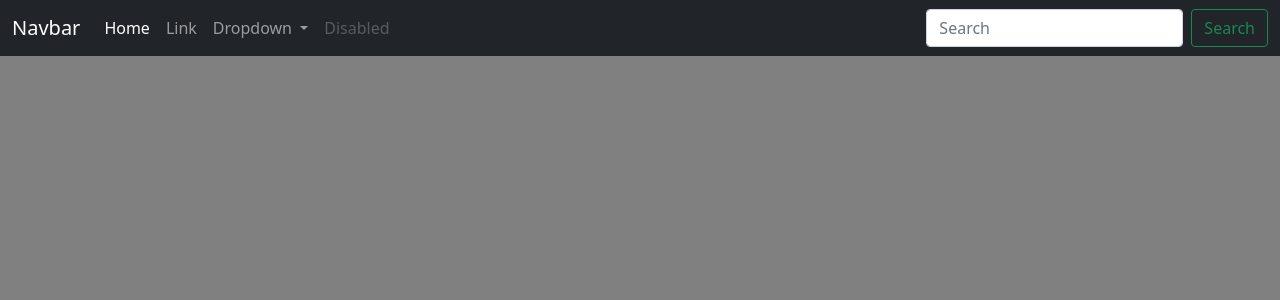
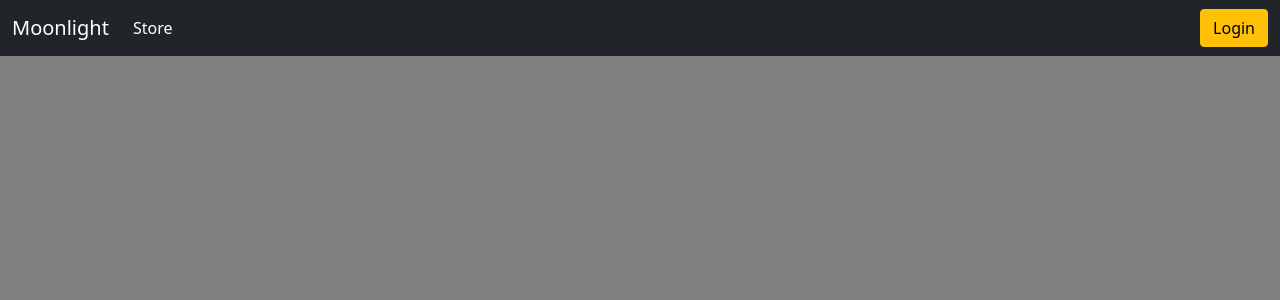
Before and after one commit to caicesardev/ecommerce, a Django app: template ecommerce/store/templates/store/main.html in a window 1280 px wide. Shown: the top 300 px of the page. Run offline with Django 3.2, Linux system fonts and the light colour scheme; the template is opened without the code that fills it, so the values that code supplies are empty.

Commit message:
Customized navbar

```diff
--- a/ecommerce/store/templates/store/main.html
+++ b/ecommerce/store/templates/store/main.html
@@ -19,40 +19,26 @@
 
     <nav class="navbar navbar-expand-lg navbar-dark bg-dark">
         <div class="container-fluid">
-          <a class="navbar-brand" href="#">Navbar</a>
+          <a class="navbar-brand" href="{% url 'store' %}">Moonlight</a>
           <button class="navbar-toggler" type="button" data-bs-toggle="collapse" data-bs-target="#navbarSupportedContent" aria-controls="navbarSupportedContent" aria-expanded="false" aria-label="Toggle navigation">
             <span class="navbar-toggler-icon"></span>
           </button>
           <div class="collapse navbar-collapse" id="navbarSupportedContent">
             <ul class="navbar-nav me-auto mb-2 mb-lg-0">
               <li class="nav-item">
-                <a class="nav-link active" aria-current="page" href="#">Home</a>
-              </li>
-              <li class="nav-item">
-                <a class="nav-link" href="#">Link</a>
-              </li>
-              <li class="nav-item dropdown">
-                <a class="nav-link dropdown-toggle" href="#" id="navbarDropdown" role="button" data-bs-toggle="dropdown" aria-expanded="false">
-                  Dropdown
-                </a>
-                <ul class="dropdown-menu" aria-labelledby="navbarDropdown">
-                  <li><a class="dropdown-item" href="#">Action</a></li>
-                  <li><a class="dropdown-item" href="#">Another action</a></li>
-                  <li><hr class="dropdown-divider"></li>
-                  <li><a class="dropdown-item" href="#">Something else here</a></li>
-                </ul>
-              </li>
-              <li class="nav-item">
-                <a class="nav-link disabled" href="#" tabindex="-1" aria-disabled="true">Disabled</a>
+                <a class="nav-link active" aria-current="page" href="{% url 'store' %}">Store</a>
               </li>
             </ul>
-            <form class="d-flex">
-              <input class="form-control me-2" type="search" placeholder="Search" aria-label="Search">
-              <button class="btn btn-outline-success" type="submit">Search</button>
-            </form>
-          </div>
+
+                <div class="form-inline my-2 my-lg-0">
+
+                    <a href="#" class="btn btn-warning">Login</a>
+
+                </div>
+
+            </div>
         </div>
-      </nav>
+    </nav>
 
     <div class="container">
         {% block content %}
```
